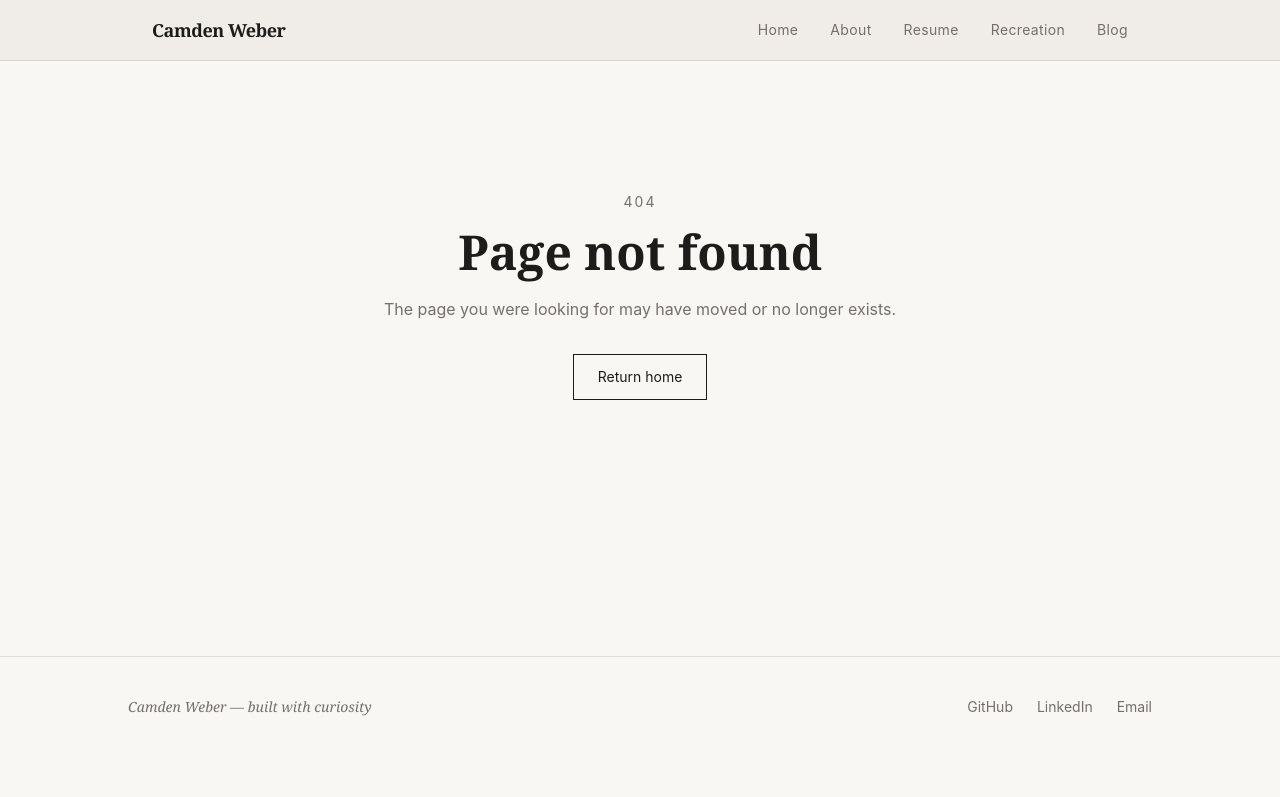
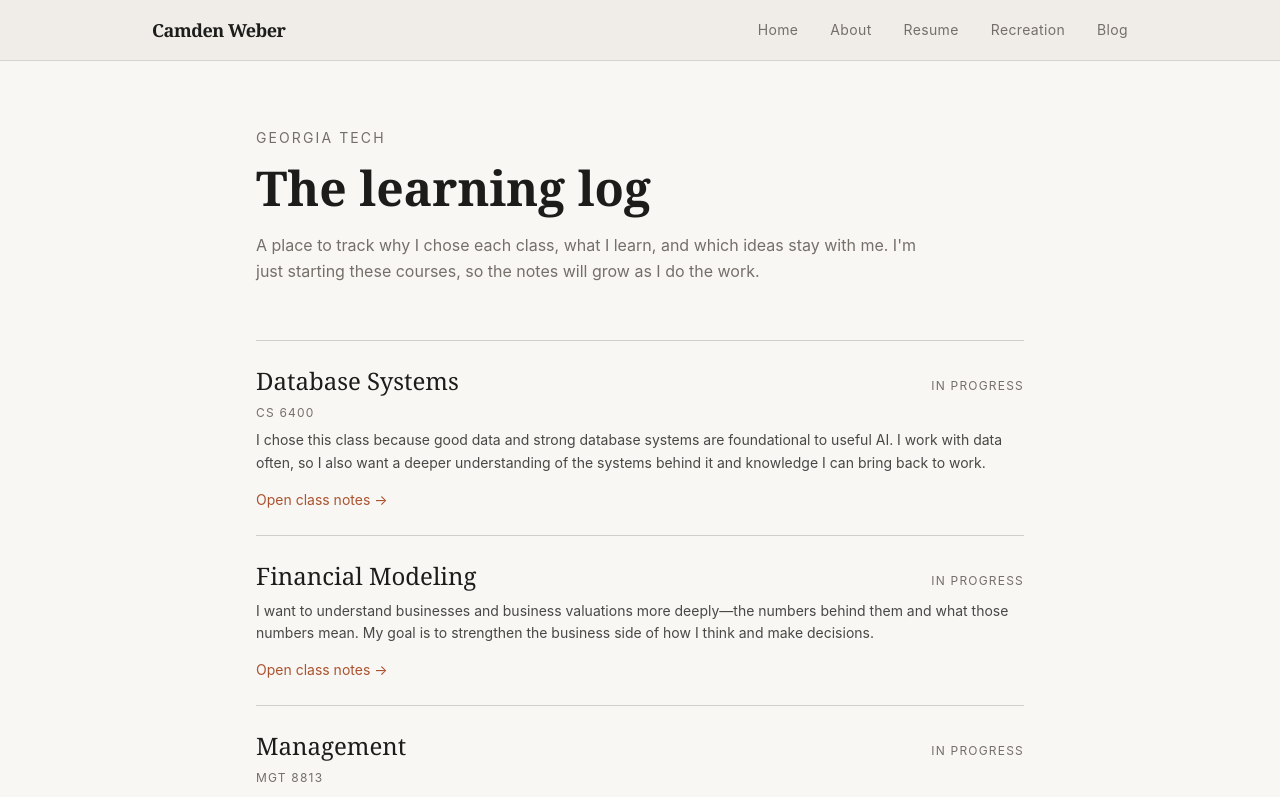
Before and after one commit to Camdenw1/camden-weber, a Next.js app: page /georgia-tech in a window 1280 px wide. Before the commit this address had no page. Shown: the top 797 px of the page. Built offline with nearby package versions, Linux system fonts and the light colour scheme.

Commit message:
Add Georgia Tech learning log and completed 2026 milestones

```diff
--- /dev/null
+++ b/app/georgia-tech/[slug]/page.tsx
@@ -0,0 +1,56 @@
+import type { Metadata } from 'next'
+import Link from 'next/link'
+import { notFound } from 'next/navigation'
+import { courses, getCourseBySlug } from '@/lib/georgia-tech'
+
+type Props = { params: Promise<{ slug: string }> }
+
+export function generateStaticParams() {
+  return courses.map((course) => ({ slug: course.slug }))
+}
+
+export async function generateMetadata({ params }: Props): Promise<Metadata> {
+  const { slug } = await params
+  const course = getCourseBySlug(slug)
+  if (!course) notFound()
+  return { title: `${course.title} — Georgia Tech — Camden Weber` }
+}
+
+export default async function CoursePage({ params }: Props) {
+  const { slug } = await params
+  const course = getCourseBySlug(slug)
+  if (!course) notFound()
+
+  return (
+    <div className="pt-28 pb-24 px-6">
+      <article className="max-w-2xl mx-auto">
+        <Link href="/georgia-tech" className="inline-block text-sm text-stone hover:text-bark mb-10">
+          ← All Georgia Tech classes
+        </Link>
+        <p className="text-stone text-xs uppercase tracking-widest mb-4">Georgia Tech · {course.status}</p>
+        <h1 className="font-serif text-4xl md:text-5xl font-semibold leading-tight mb-5">{course.title}</h1>
+        {course.code && <p className="text-sm text-stone mb-8">{course.code}</p>}
+
+        {course.why ? (
+          <section className="border-t border-stone/30 pt-8 mt-10">
+            <h2 className="font-serif text-2xl mb-4">Why I chose it</h2>
+            <p className="text-bark/90 leading-relaxed">{course.why}</p>
+          </section>
+        ) : (
+          <p className="border-t border-stone/30 pt-8 mt-10 text-stone leading-relaxed">
+            I&apos;m just getting started. I&apos;ll add my thoughts as the course progresses.
+          </p>
+        )}
+
+        {course.takeaways.length > 0 && (
+          <section className="border-t border-stone/30 pt-8 mt-10">
+            <h2 className="font-serif text-2xl mb-4">What has stuck with me</h2>
+            <ul className="space-y-3 list-disc pl-5 text-bark/90 leading-relaxed">
+              {course.takeaways.map((takeaway) => <li key={takeaway}>{takeaway}</li>)}
+            </ul>
+          </section>
+        )}
+      </article>
+    </div>
+  )
+}
--- /dev/null
+++ b/app/georgia-tech/page.tsx
@@ -0,0 +1,43 @@
+import type { Metadata } from 'next'
+import Link from 'next/link'
+import { courses } from '@/lib/georgia-tech'
+
+export const metadata: Metadata = {
+  title: 'Georgia Tech Coursework — Camden Weber',
+  description: 'A running notebook on Camden Weber’s Georgia Tech coursework.',
+}
+
+export default function GeorgiaTechPage() {
+  return (
+    <div className="pt-32 pb-24 px-6">
+      <div className="max-w-3xl mx-auto">
+        <p className="text-stone text-sm tracking-[0.15em] uppercase mb-4">Georgia Tech</p>
+        <h1 className="font-serif text-4xl md:text-5xl font-semibold leading-tight mb-5">The learning log</h1>
+        <p className="text-stone leading-relaxed max-w-2xl mb-14">
+          A place to track why I chose each class, what I learn, and which ideas stay with me.
+          I&apos;m just starting these courses, so the notes will grow as I do the work.
+        </p>
+
+        <div className="space-y-6">
+          {courses.map((course) => (
+            <Link
+              key={course.slug}
+              href={`/georgia-tech/${course.slug}`}
+              className="group block border-t border-stone/30 pt-6"
+            >
+              <div className="flex flex-wrap items-baseline justify-between gap-2 mb-2">
+                <h2 className="font-serif text-2xl group-hover:text-rust transition-colors">{course.title}</h2>
+                <span className="text-xs uppercase tracking-widest text-stone">{course.status}</span>
+              </div>
+              {course.code && <p className="text-xs uppercase tracking-widest text-stone mb-2">{course.code}</p>}
+              <p className="text-sm text-bark/80 leading-relaxed mb-3">
+                {course.why ?? 'I’m just getting started. I’ll add my thoughts as the course progresses.'}
+              </p>
+              <span className="text-rust text-sm">Open class notes →</span>
+            </Link>
+          ))}
+        </div>
+      </div>
+    </div>
+  )
+}
--- a/app/page.tsx
+++ b/app/page.tsx
@@ -57,10 +57,13 @@ export default function Home() {
         <div>
           <h2 className="font-serif text-xl mb-3">The Work</h2>
           <p className="text-stone text-sm leading-relaxed">
-            My resume — experience at Vail Resorts and Breakaway Data, projects in ML and network theory, and the skills behind the work.
+            My resume — experience at Vail Resorts and Breakaway Data, projects in ML and network theory, and what I&apos;m learning at Georgia Tech.
           </p>
           <Link href="/resume" className="inline-block mt-4 text-rust text-sm hover:underline underline-offset-4">
             See my resume →
+          </Link>
+          <Link href="/georgia-tech" className="block mt-2 text-rust text-sm hover:underline underline-offset-4">
+            Georgia Tech learning log →
           </Link>
         </div>
         <div>
--- a/app/recreation/page.tsx
+++ b/app/recreation/page.tsx
@@ -14,14 +14,10 @@ const runningStats = [
 ]
 
 const raceLog = [
+  { race: "America's Finest City Half Marathon", location: 'San Diego, CA', date: 'August 2026', time: '1:42:24' },
+  { race: 'La Jolla Half Marathon', location: 'La Jolla, CA', date: 'May 2026', time: '1:42' },
+  { race: 'Carlsbad Half Marathon', location: 'Carlsbad, CA', date: 'January 2026', time: '1:39' },
   { race: 'Napa Valley Marathon', location: 'Napa, CA', date: 'March 2024', time: '3:27' },
-  { race: 'Carlsbad Half Marathon', location: 'Carlsbad, CA', date: 'January 2026', time: '1:39' },
-  { race: 'La Jolla Half Marathon', location: 'La Jolla, CA', date: 'May 2026', time: '1:42' },
-]
-
-const upcomingEvents = [
-  { event: "America's Finest City Half Marathon", location: 'San Diego, CA', date: 'August 2026' },
-  { event: 'Mount Whitney Summit', location: 'Lone Pine, CA', date: 'August 22, 2026' },
 ]
 
 const nationalParks = [
@@ -159,33 +155,17 @@ export default function RecreationPage() {
             </table>
           </div>
 
-          {/* Upcoming races */}
-          <h3 className="font-sans text-xs uppercase tracking-widest text-stone mb-4">Upcoming</h3>
-          <div className="overflow-x-auto">
-            <table className="w-full text-sm font-sans">
-              <thead>
-                <tr className="border-b border-stone/20 text-stone text-xs uppercase tracking-widest">
-                  <th className="text-left pb-3 pr-6 font-normal">Event</th>
-                  <th className="text-left pb-3 pr-6 font-normal">Location</th>
-                  <th className="text-left pb-3 font-normal">Date</th>
-                </tr>
-              </thead>
-              <tbody>
-                {upcomingEvents.map((row) => (
-                  <tr key={row.event} className="border-b border-stone/10">
-                    <td className="py-4 pr-6 text-bark font-serif">{row.event}</td>
-                    <td className="py-4 pr-6 text-stone">{row.location}</td>
-                    <td className="py-4 text-stone">{row.date}</td>
-                  </tr>
-                ))}
-              </tbody>
-            </table>
-          </div>
         </section>
 
         {/* ── Section 3: The Outdoors ───────────────────────────────────── */}
         <section className="mb-20">
           <h2 className="font-serif text-2xl mb-8 pb-2 border-b border-stone/20">The Outdoors</h2>
+
+          <div className="border-l-2 border-rust pl-5 mb-14">
+            <p className="font-sans text-xs uppercase tracking-widest text-stone mb-2">Recent milestone</p>
+            <h3 className="font-serif text-xl text-bark">Mount Whitney summit</h3>
+            <p className="font-sans text-sm text-stone mt-1">Lone Pine, CA · August 22, 2026</p>
+          </div>
 
           <div className="space-y-14">
 
--- a/app/resume/page.tsx
+++ b/app/resume/page.tsx
@@ -1,4 +1,5 @@
 import type { Metadata } from 'next'
+import Link from 'next/link'
 
 export const metadata: Metadata = {
   title: 'Resume — Camden Weber',
@@ -97,6 +98,7 @@ const education = [
     coursework: [
       'Machine Learning', 'Artificial Intelligence',
     ],
+    href: '/georgia-tech',
   },
   {
     degree: 'B.S. in Data Theory',
@@ -112,6 +114,7 @@ const education = [
       'Algorithms', 'Linear Algebra', 'Optimization', 'Graph Theory & Networks',
       'Data Science in R & Python', 'Object-Oriented Programming (C++)', 'Multivariate Calculus',
     ],
+    href: null,
   },
 ]
 
@@ -158,6 +161,11 @@ export default function Resume() {
                     </li>
                   ))}
                 </ul>
+                {ed.href && (
+                  <Link href={ed.href} className="inline-block mt-3 text-rust text-sm hover:underline underline-offset-4">
+                    Explore my Georgia Tech learning log →
+                  </Link>
+                )}
               </div>
             ))}
           </div>
--- /dev/null
+++ b/lib/georgia-tech.ts
@@ -0,0 +1,38 @@
+export type Course = {
+  slug: string
+  title: string
+  code?: string
+  status: 'In progress'
+  why?: string
+  takeaways: string[]
+}
+
+// Add notes as the courses progress; keep unconfirmed course codes out of the public pages.
+export const courses: Course[] = [
+  {
+    slug: 'database-systems',
+    title: 'Database Systems',
+    code: 'CS 6400',
+    status: 'In progress',
+    why: 'I chose this class because good data and strong database systems are foundational to useful AI. I work with data often, so I also want a deeper understanding of the systems behind it and knowledge I can bring back to work.',
+    takeaways: [],
+  },
+  {
+    slug: 'financial-modeling',
+    title: 'Financial Modeling',
+    status: 'In progress',
+    why: 'I want to understand businesses and business valuations more deeply—the numbers behind them and what those numbers mean. My goal is to strengthen the business side of how I think and make decisions.',
+    takeaways: [],
+  },
+  {
+    slug: 'management',
+    title: 'Management',
+    code: 'MGT 8813',
+    status: 'In progress',
+    takeaways: [],
+  },
+]
+
+export function getCourseBySlug(slug: string): Course | undefined {
+  return courses.find((course) => course.slug === slug)
+}
```
Also changed, not shown: 2 other files (tests, documents, lock files or other folders).
